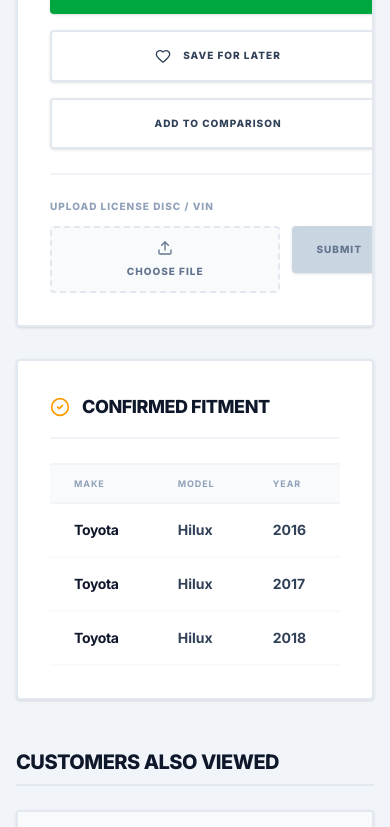
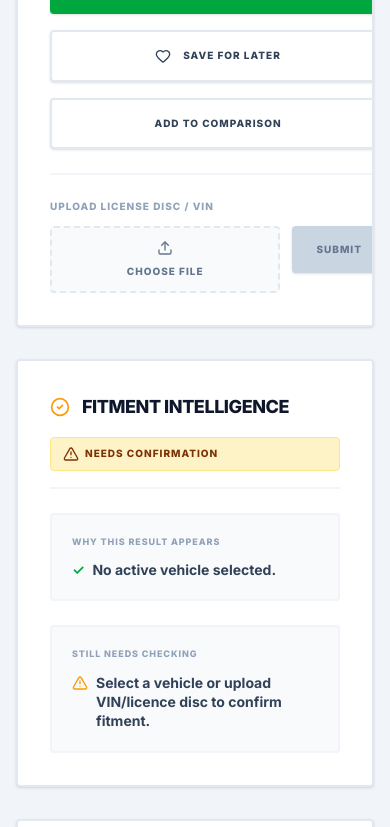
Before and after one commit to WimpyvL/Zyntric-Motors, a React (Vite) app: page /product/p1 in a window 390 px wide. Shown: the part 1164-1991 px from the top of the page. Built offline with nearby package versions, Linux system fonts and the light colour scheme; no server answers.

Commit message:
Show fitment confidence and reasons on product detail pages

```diff
--- a/src/pages/Product.tsx
+++ b/src/pages/Product.tsx
@@ -1,7 +1,10 @@
 import { useParams, Link } from 'react-router-dom';
 import { useStore } from '../store/useStore';
-import { ArrowLeft, CheckCircle2, MessageSquare, ShoppingCart, MapPin, Upload, FileCheck, ChevronRight, Heart } from 'lucide-react';
+import { CheckCircle2, MessageSquare, ShoppingCart, MapPin, Upload, FileCheck, ChevronRight, Heart, CarFront, AlertTriangle } from 'lucide-react';
 import { useState, useEffect } from 'react';
+import { buildVehicleDisplayName } from '../domain/vehicle/vehicleProfile';
+import { matchPartToVehicle, rankFitmentResults } from '../domain/fitment/matchPartToVehicle';
+import FitmentBadge from '../components/FitmentBadge';
 
 export default function Product() {
   const { id } = useParams<{ id: string }>();
@@ -11,6 +14,7 @@ export default function Product() {
   const comparison = useStore(state => state.comparison);
   const toggleComparison = useStore(state => state.toggleComparison);
   const addRecentlyViewed = useStore(state => state.addRecentlyViewed);
+  const selectedVehicle = useStore(state => state.selectedVehicle);
   const product = products.find(p => p.id === id);
   const [selectedFile, setSelectedFile] = useState<File | null>(null);
 
@@ -20,12 +24,17 @@ export default function Product() {
     }
   }, [product, addRecentlyViewed]);
 
-  const relatedProducts = product ? products.filter(p =>
-    p.id !== product.id &&
-    (p.category === product.category || p.brand === product.brand)
+  const fitment = product ? matchPartToVehicle(product, selectedVehicle) : null;
+
+  const relatedProducts = product ? rankFitmentResults(
+    products.filter(p =>
+      p.id !== product.id &&
+      (p.category === product.category || p.brand === product.brand)
+    ),
+    selectedVehicle,
   ).slice(0, 5) : [];
 
-  if (!product) {
+  if (!product || !fitment) {
     return <div className="p-20 text-center text-slate-500 font-bold uppercase tracking-widest">Product not found.</div>;
   }
 
@@ -54,10 +63,11 @@ export default function Product() {
           <div className="grid md:grid-cols-2 lg:grid-cols-5 gap-0">
 
             <div className="p-12 md:p-16 lg:col-span-2 xl:col-span-3 flex items-center justify-center bg-slate-50 border-b-2 md:border-b-0 md:border-r-2 border-slate-200 relative aspect-square md:aspect-auto min-h-[400px]">
-               <div className="absolute top-6 left-6">
+               <div className="absolute top-6 left-6 flex flex-col gap-2 items-start">
                  <span className="bg-slate-900 text-amber-400 text-[10px] font-black px-3 py-1.5 rounded-sm shadow-sm uppercase tracking-widest">
                    {product.brand}
                  </span>
+                 <FitmentBadge fitment={fitment} />
                </div>
                <img
                  referrerPolicy="no-referrer"
@@ -80,13 +90,28 @@ export default function Product() {
                 <span className="text-[10px] font-black text-slate-400 uppercase tracking-widest pb-2">Incl. VAT</span>
               </div>
 
+              {selectedVehicle && (
+                <div className="mb-8 bg-slate-50 border-2 border-slate-200 rounded-sm p-5">
+                  <div className="flex items-start gap-4">
+                    <div className="w-10 h-10 bg-slate-900 text-amber-400 flex items-center justify-center rounded-sm shrink-0">
+                      <CarFront className="w-5 h-5" />
+                    </div>
+                    <div className="flex-grow">
+                      <p className="text-[9px] font-black uppercase tracking-widest text-slate-400 mb-1">Checked against your vehicle</p>
+                      <p className="text-sm font-black uppercase tracking-tight text-slate-900 mb-3">{buildVehicleDisplayName(selectedVehicle)}</p>
+                      <FitmentBadge fitment={fitment} />
+                    </div>
+                  </div>
+                </div>
+              )}
+
               <div className="flex flex-col gap-6 mb-10">
                 <div className="flex items-center gap-3">
                   <div className={`w-3 h-3 rounded-none ${
-                    product.stock === 'in_stock' ? 'bg-green-500' : 'bg-orange-500'
+                    product.stock === 'in_stock' ? 'bg-green-500' : product.stock === 'low_stock' ? 'bg-orange-500' : 'bg-red-500'
                   }`}></div>
                   <span className="text-[10px] font-black uppercase tracking-widest text-slate-700">
-                    {product.stock === 'in_stock' ? 'In Stock at Kuruman Branch' : 'Limited Stock - Call to confirm'}
+                    {product.stock === 'in_stock' ? 'In Stock at Kuruman Branch' : product.stock === 'low_stock' ? 'Limited Stock - Call to confirm' : 'Out of Stock'}
                   </span>
                 </div>
 
@@ -177,11 +202,54 @@ export default function Product() {
           </div>
         </div>
 
+        <div className="mt-8 bg-white border-2 border-slate-200 p-8 xl:p-12 shadow-sm rounded-sm">
+          <div className="flex flex-col md:flex-row md:items-center justify-between gap-4 mb-6 pb-4 border-b-2 border-slate-100">
+            <div className="flex items-center gap-3">
+              <CheckCircle2 className="w-5 h-5 text-amber-500" />
+              <h3 className="text-lg font-black text-slate-900 tracking-tight uppercase">Fitment Intelligence</h3>
+            </div>
+            <FitmentBadge fitment={fitment} />
+          </div>
+
+          <div className="grid md:grid-cols-2 gap-6">
+            <div className="bg-slate-50 border-2 border-slate-100 rounded-sm p-5">
+              <p className="text-[9px] font-black uppercase tracking-widest text-slate-400 mb-3">Why this result appears</p>
+              <ul className="space-y-2 text-sm font-bold text-slate-700">
+                {fitment.reasons.length > 0 ? fitment.reasons.map((reason, index) => (
+                  <li key={index} className="flex gap-2 leading-snug">
+                    <span className="text-green-600">✓</span>
+                    <span>{reason}</span>
+                  </li>
+                )) : (
+                  <li className="text-slate-500">No fitment reasons available yet.</li>
+                )}
+              </ul>
+            </div>
+
+            <div className="bg-slate-50 border-2 border-slate-100 rounded-sm p-5">
+              <p className="text-[9px] font-black uppercase tracking-widest text-slate-400 mb-3">Still needs checking</p>
+              <ul className="space-y-2 text-sm font-bold text-slate-700">
+                {fitment.blockers.length > 0 ? fitment.blockers.map((blocker, index) => (
+                  <li key={index} className="flex gap-2 leading-snug">
+                    <AlertTriangle className="w-4 h-4 text-amber-500 shrink-0 mt-0.5" />
+                    <span>{blocker}</span>
+                  </li>
+                )) : (
+                  <li className="flex gap-2 leading-snug text-green-700">
+                    <span>✓</span>
+                    <span>No extra blockers detected by the current rules.</span>
+                  </li>
+                )}
+              </ul>
+            </div>
+          </div>
+        </div>
+
         {product.fits.length > 0 && (
           <div className="mt-8 bg-white border-2 border-slate-200 p-8 xl:p-12 shadow-sm rounded-sm">
             <div className="flex items-center gap-3 mb-6 pb-4 border-b-2 border-slate-100">
                <CheckCircle2 className="w-5 h-5 text-amber-500" />
-               <h3 className="text-lg font-black text-slate-900 tracking-tight uppercase">Confirmed Fitment</h3>
+               <h3 className="text-lg font-black text-slate-900 tracking-tight uppercase">Legacy Fitment Table</h3>
             </div>
 
             <div className="overflow-x-auto">
@@ -228,6 +296,9 @@ export default function Product() {
                          {relatedProduct.brand}
                        </span>
                      </div>
+                     <div className="absolute top-3 left-3">
+                       <FitmentBadge fitment={relatedProduct.fitment} compact />
+                     </div>
                    </div>
 
                    <div className="p-6 flex flex-col flex-grow">
@@ -244,9 +315,10 @@ export default function Product() {
                        <span className="text-lg font-black text-slate-900 tracking-tighter">R {relatedProduct.price.toFixed(2)}</span>
                        <span className={`text-[9px] font-black uppercase tracking-widest px-2 py-1 rounded-sm ${
                          relatedProduct.stock === 'in_stock' ? 'bg-green-100 text-green-800' :
-                         'bg-orange-100 text-orange-800'
+                         relatedProduct.stock === 'low_stock' ? 'bg-orange-100 text-orange-800' :
+                         'bg-red-100 text-red-800'
                        }`}>
-                         {relatedProduct.stock === 'in_stock' ? 'In Stock' : 'Low Stock'}
+                         {relatedProduct.stock.replace('_', ' ')}
                        </span>
                      </div>
                    </div>
```
